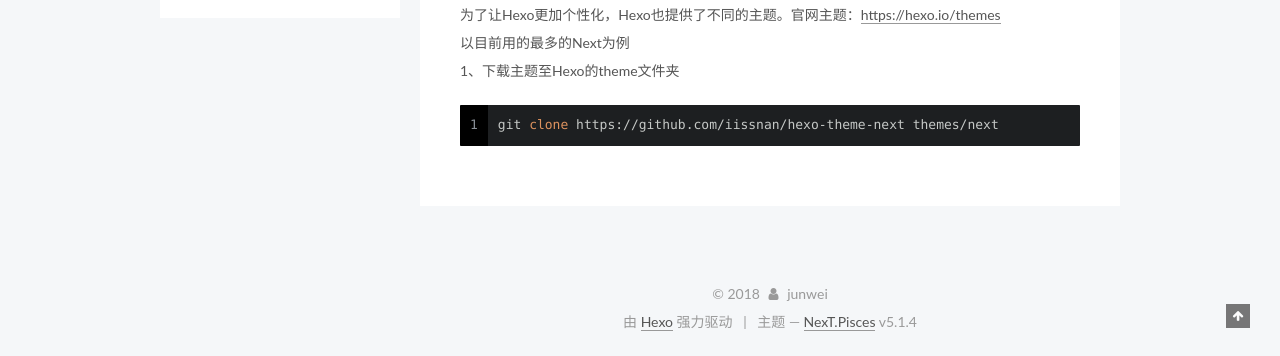
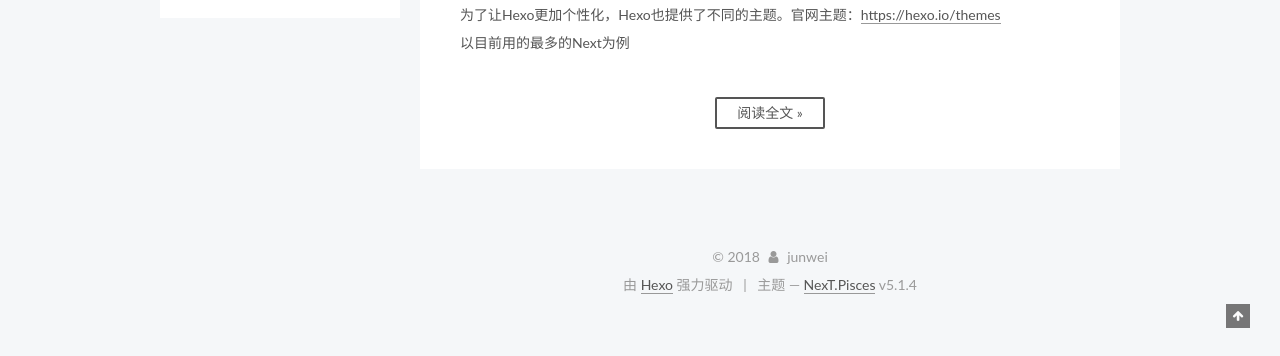
Before and after one commit to ossend/ossend.github.io, a plain HTML site: page index.html in a window 1280 px wide. Shown: the part 572-928 px from the top of the page. After the commit the page ends 891 px from the top, so only its background shows below. Drawn offline with Linux system fonts and the light colour scheme.

Commit message:
Site updated: 2018-04-14 15:36:06

```diff
--- a/index.html
+++ b/index.html
@@ -443,10 +443,14 @@
 
 
 
-
-            <p>为了让Hexo更加个性化，Hexo也提供了不同的主题。官网主题：<a href="https://hexo.io/themes" target="_blank" rel="noopener">https://hexo.io/themes</a><br>以目前用的最多的Next为例<br>1、下载主题至Hexo的theme文件夹<br><figure class="highlight bash"><table><tr><td class="gutter"><pre><span class="line">1</span><br></pre></td><td class="code"><pre><span class="line">git <span class="built_in">clone</span> https://github.com/iissnan/hexo-theme-next themes/next</span><br></pre></td></tr></table></figure></p>
-
-
+          <p>为了让Hexo更加个性化，Hexo也提供了不同的主题。官网主题：<a href="https://hexo.io/themes" target="_blank" rel="noopener">https://hexo.io/themes</a><br>以目前用的最多的Next为例<br>
+          <!--noindex-->
+          <div class="post-button text-center">
+            <a class="btn" href="/2018/04/11/hexoTheme/#more" rel="contents">
+              阅读全文 &raquo;
+            </a>
+          </div>
+          <!--/noindex-->
 
 
     </div>
```
Also changed, not shown: 2018/04/11/hexoTheme/index.html (+5 -5 lines).
